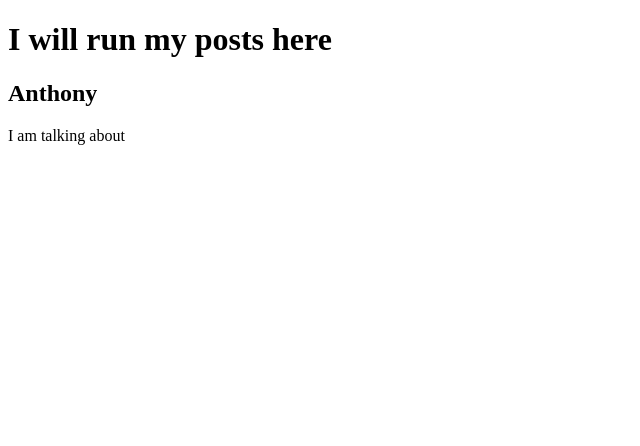
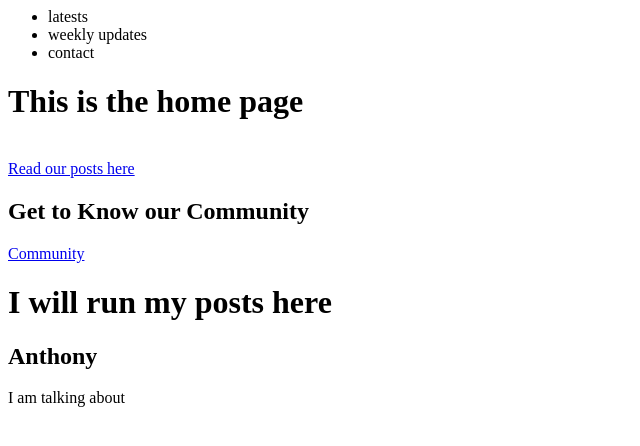
Before and after one commit to shenryk/blog, a Django app: page /posts/ in a window 1280 px wide. Shown: the top 446 px of the page, without its empty margins (0-640 px from the left). Run offline with Django 4.2, Linux system fonts and the light colour scheme.

Commit message:
a few changes

```diff
--- a/djangosandbox/shambkablog/posts/templates/index.html
+++ b/djangosandbox/shambkablog/posts/templates/index.html
@@ -1,17 +1,16 @@
-<!DOCTYPE html>
-<html lang="en">
-<head>
-    <meta charset="UTF-8">
-    <meta name="viewport" content="width=device-width, initial-scale=1.0">
-    <title>Document</title>
-</head>
-<body>
+{% extends 'main.html' %}
+
+{% block content %}
+    <h1>This is the home page</h1>
+    <br>
+    <a href="{%  url 'posts_home' %}">Read our posts here</a>
+    <br>
+    <h2>Get to Know our Community</h2>
+    <a href="{%  url 'members' %}">Community</a>
+
     <h1>I will run my posts here</h1>
-    <div class="blog">
+    <div class="blog-section">
         <h2>{{ blog.author }}</h2>
         <p>{{ blog.content }}</p>
     </div>
-
-
-</body>
-</html>
+{% endblock content %}
--- a/djangosandbox/shambkablog/posts/templates/members.html
+++ b/djangosandbox/shambkablog/posts/templates/members.html
@@ -6,6 +6,6 @@
     <title>Document</title>
 </head>
 <body>
-    <h1>Find your members here</h1>
+    <h1>Find out more about our writers</h1>
 </body>
 </html>
--- a/djangosandbox/shambkablog/templates/main.html
+++ b/djangosandbox/shambkablog/templates/main.html
@@ -5,11 +5,11 @@
     <title>Document</title>
 </head>
 <body>
-    <h1>This is the home page</h1>
-    <br>
-    <a href="{%  url 'posts_home' %}">Read our posts here</a>
-    <br>
-    <h2>Get to Know our Community</h2>
-    <a href="{%  url 'members' %}">Community</a>
+    {% include 'navbar.html' %}
+
+
+    {% block content %}
+
+    {% endblock %}
 </body>
 </html>
--- /dev/null
+++ b/djangosandbox/shambkablog/templates/navbar.html
@@ -0,0 +1,7 @@
+<nav>
+    <ul>
+        <li>latests</li>
+        <li>weekly updates</li>
+        <li>contact</li>
+    </ul>
+</nav>
```
